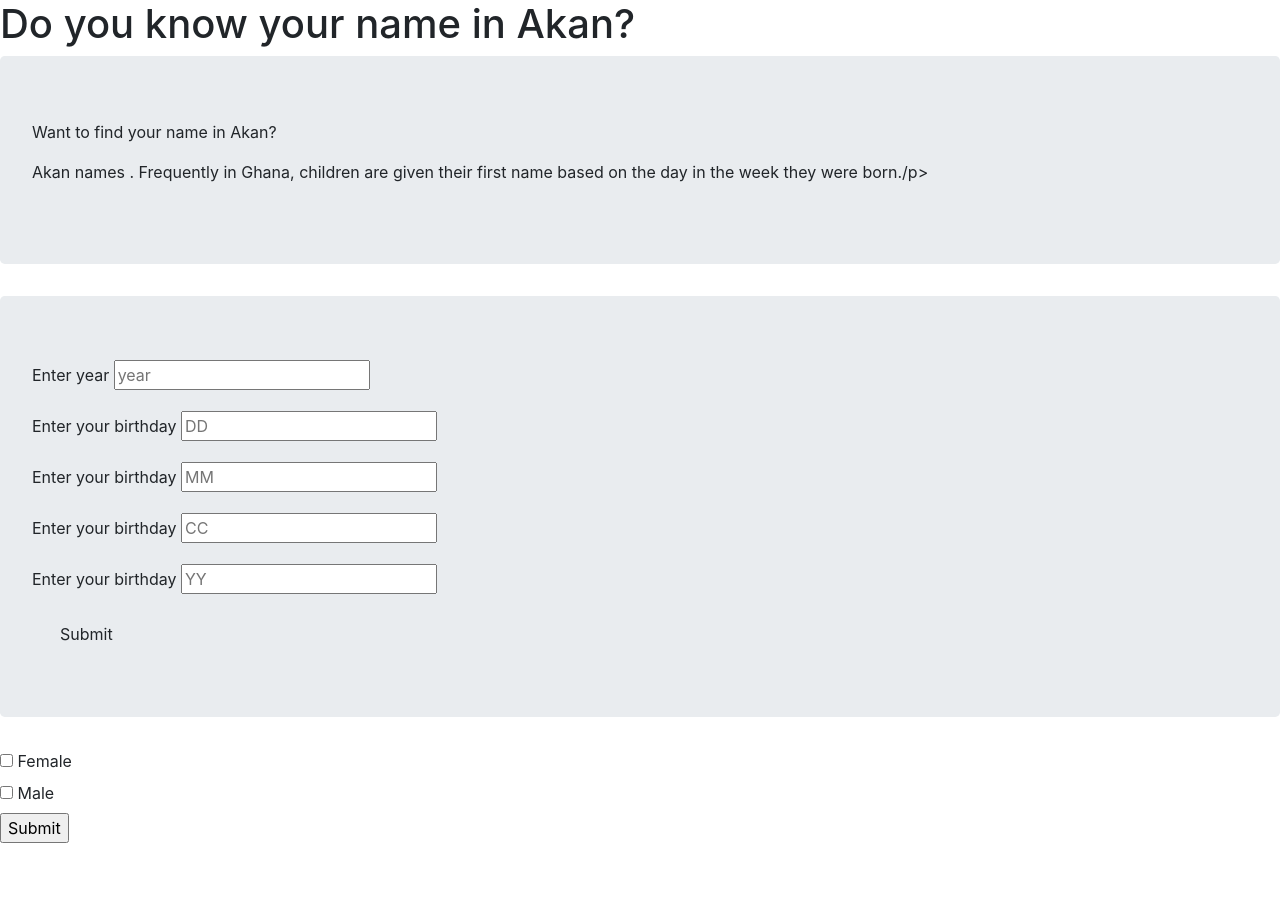
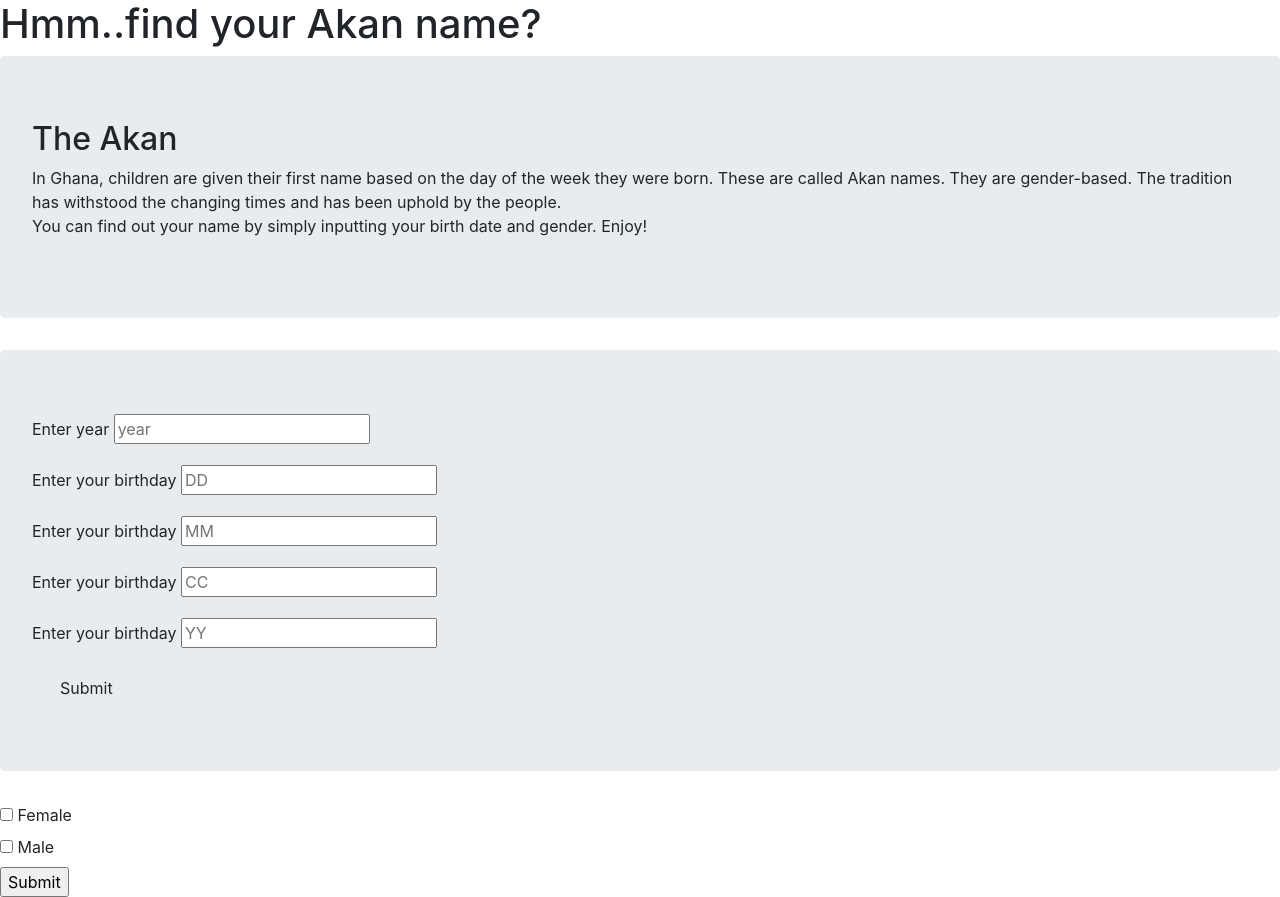
Before and after one commit to brenda-wanjiku/Akanname, a plain HTML site: page index.html in a window 1280 px wide. Before the commit the page ends 843 px from the top, so only its background shows below. Drawn offline with Linux system fonts and the light colour scheme.

Commit message:
Adds new lines in html. Edits h1 and h2.

```diff
--- a/index.html
+++ b/index.html
@@ -8,10 +8,11 @@
 </head>
 
 <body>
-    <h1>Do you know your name in Akan?</h1>
+    <h1>Hmm..find your Akan name?</h1>
     <div class="jumbotron">
-        <p>Want to find your name in Akan?</p>
-        <p>Akan names . Frequently in Ghana, children are given their first name based on the day in the week they were born./p>
+        <h2>The Akan</h2>
+        <p>In Ghana, children are given their first name based on the day of the week they were born. These are called Akan names. They are gender-based. The tradition has withstood the changing times and has been uphold by the people. <br>
+            You can find out your name by simply inputting your birth date and gender. Enjoy!</p>
 
     </div>
 
```
